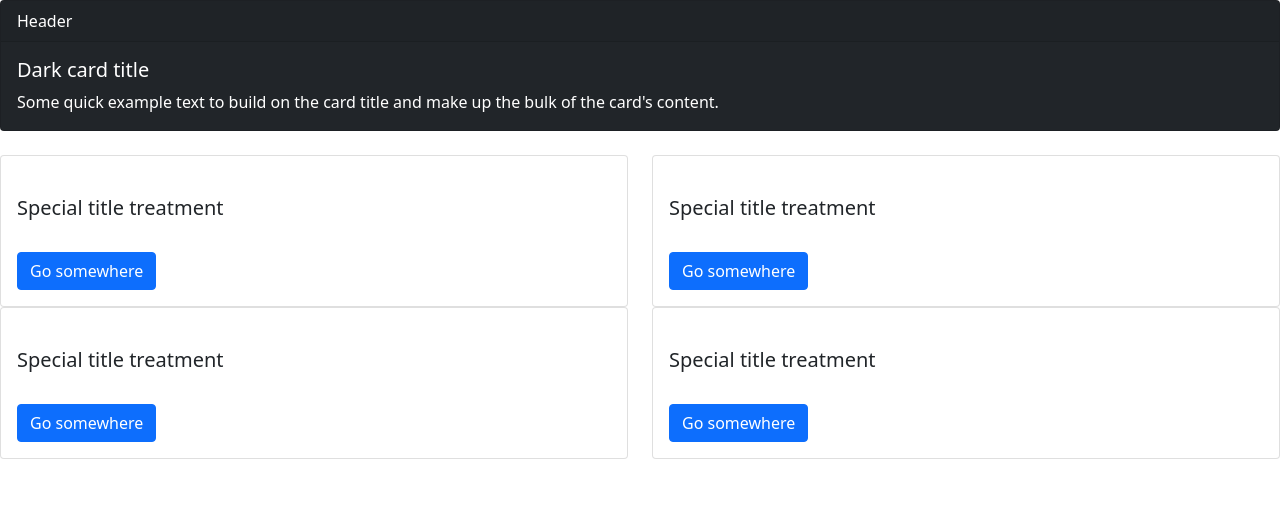
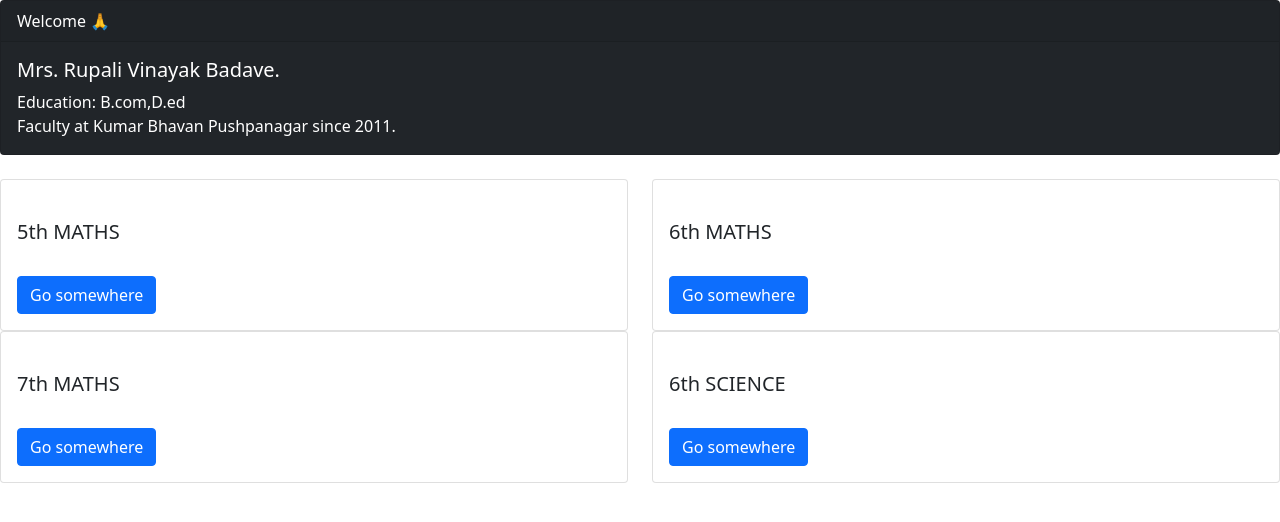
Before and after one commit to varun123H/Vannyb, a website: page views/index.html in a window 1280 px wide. Drawn offline with nearby package versions, Linux system fonts and the light colour scheme.

Commit message:
Update index.html

```diff
--- a/views/index.html
+++ b/views/index.html
@@ -14,10 +14,10 @@
 
 
     <div class="card text-white bg-dark  " >
-        <div class="card-header">Header</div>
+        <div class="card-header">Welcome 🙏</div>
         <div class="card-body">
-          <h5 class="card-title">Dark card title</h5>
-          <p class="card-text">Some quick example text to build on the card title and make up the bulk of the card's content.</p>
+          <h5 class="card-title">Mrs. Rupali Vinayak Badave.</h5>
+          <p class="card-text">Education: B.com,D.ed <br>Faculty at Kumar Bhavan Pushpanagar since 2011. </p>
         </div>
       </div>
       <br>
@@ -26,9 +26,9 @@
           <div class="card">
             <div class="card-body">
                 <br>
-              <h5 class="card-title">Special title treatment</h5>
+              <h5 class="card-title">5th MATHS</h5>
               <br>
-              <a href="#" class="btn btn-primary">Go somewhere</a>
+              <a href="https://varun123h.github.io/rb/" class="btn btn-primary">Go somewhere</a>
             </div>
           </div>
         </div>
@@ -37,9 +37,9 @@
           <div class="card">
             <div class="card-body">
                 <br>
-              <h5 class="card-title">Special title treatment</h5>
+              <h5 class="card-title">6th MATHS</h5>
               <br>
-              <a href="#" class="btn btn-primary">Go somewhere</a>
+              <a href="https://varun123h.github.io/rb6/" class="btn btn-primary">Go somewhere</a>
             </div>
           </div>
         </div>
@@ -50,9 +50,9 @@
           <div class="card">
             <div class="card-body">
                 <br>
-              <h5 class="card-title">Special title treatment</h5>
+              <h5 class="card-title">7th MATHS</h5>
               <br>
-              <a href="#" class="btn btn-primary">Go somewhere</a>
+              <a href="https://varun123h.github.io/rvb7/" class="btn btn-primary">Go somewhere</a>
             </div>
           </div>
         </div>
@@ -61,9 +61,9 @@
           <div class="card">
             <div class="card-body">
                 <br>
-              <h5 class="card-title">Special title treatment</h5>
+              <h5 class="card-title">6th SCIENCE</h5>
               <br>
-              <a href="#" class="btn btn-primary">Go somewhere</a>
+              <a href="https://varun123h.github.io/rvb6S/" class="btn btn-primary">Go somewhere</a>
             </div>
           </div>
         </div>
```
